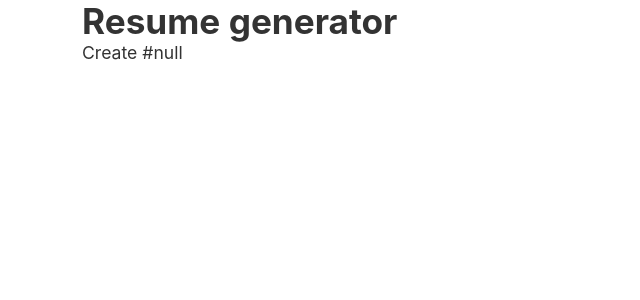
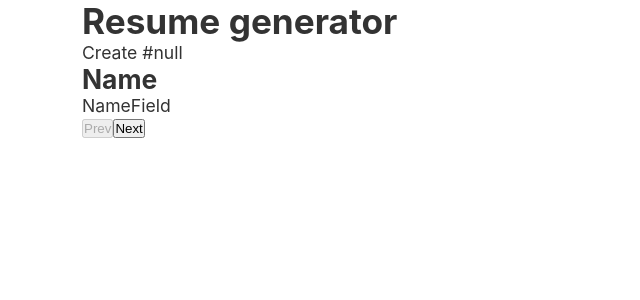
Before and after one commit to ratigumashvili/ol-academy-resume-generator-final-project, a React (Create React App) app: page /create in a window 1280 px wide. Shown: the top 300 px of the page, without its empty margins (0-640 px from the left). Built offline with nearby package versions, Linux system fonts and the light colour scheme.

Commit message:
added fieldsets

```diff
--- a/src/components/AngoraTemplate.jsx
+++ b/src/components/AngoraTemplate.jsx
@@ -2,6 +2,7 @@ const AngoraTemplate = ({ currentColor }) => {
   return (
     <div className="cv-template angora">
       <h1 style={{ color: `${currentColor}` }}>Jhon Doe</h1>
+      <h2 style={{ color: `${currentColor}` }}>Contacts</h2>
       <p className="cv-template-address">
         Lorem ipsum dolor sit amet consectetur adipisicing elit. <br />{" "}
         Voluptatum impedit ab error commodi ratione <br /> ducimus consequuntur!
--- /dev/null
+++ b/src/components/fieldSets/ContactsField.jsx
@@ -0,0 +1,5 @@
+const ContactsField = () => {
+  return <div>ContactsField</div>;
+};
+
+export default ContactsField;
--- /dev/null
+++ b/src/components/fieldSets/EducationField.jsx
@@ -0,0 +1,5 @@
+const EducationField = () => {
+  return <div>EducationField</div>;
+};
+
+export default EducationField;
--- /dev/null
+++ b/src/components/fieldSets/ExperienceField.jsx
@@ -0,0 +1,5 @@
+const ExperienceField = () => {
+  return <div>ExperienceField</div>;
+};
+
+export default ExperienceField;
--- /dev/null
+++ b/src/components/fieldSets/NameField.jsx
@@ -0,0 +1,5 @@
+const NameField = () => {
+  return <div>NameField</div>;
+};
+
+export default NameField;
--- /dev/null
+++ b/src/components/fieldSets/ProffesionalSummaryField.jsx
@@ -0,0 +1,5 @@
+const ProffesionalSummaryField = () => {
+  return <div>ProffesionalSummaryField</div>;
+};
+
+export default ProffesionalSummaryField;
--- /dev/null
+++ b/src/components/fieldSets/SkillsField.jsx
@@ -0,0 +1,5 @@
+const SkillsField = () => {
+  return <div>SkillsField</div>;
+};
+
+export default SkillsField;
--- a/src/index.scss
+++ b/src/index.scss
@@ -107,7 +107,7 @@ input[type="radio"]:checked::before {
 
 .theme-wrapper {
   position: relative;
-  min-height: 670px;
+  min-height: 690px;
   border-top: solid 1px rgba(0, 0, 0, 0.06);
   border-left: solid 1px rgba(0, 0, 0, 0.06);
   border-right: solid 1px rgba(0, 0, 0, 0.06);
--- a/src/pages/Create.jsx
+++ b/src/pages/Create.jsx
@@ -1,12 +1,65 @@
+import { useState } from "react";
 import { useSearchParams } from "react-router-dom";
+
+import NameField from "../components/fieldSets/NameField";
+import ContactsField from "../components/fieldSets/ContactsField";
+import ProffesionalSummaryField from "../components/fieldSets/ProffesionalSummaryField";
+import SkillsField from "../components/fieldSets/SkillsField";
+import ExperienceField from "../components/fieldSets/ExperienceField";
+import EducationField from "../components/fieldSets/EducationField";
 
 const Create = () => {
   const [searchParams] = useSearchParams();
   const theme = searchParams.get("theme");
   const color = searchParams.get("color");
+
+  const [fieldsetPosition, setFieldsetPostition] = useState(0);
+  const fieldSetName = [
+    "Name",
+    "Contacts",
+    "Professional summary",
+    "Skills",
+    "Experience",
+    "Education",
+  ];
+
+  const displayFieldset = () => {
+    if (fieldsetPosition === 0) {
+      return <NameField />;
+    }
+    if (fieldsetPosition === 1) {
+      return <ContactsField />;
+    }
+    if (fieldsetPosition === 2) {
+      return <ProffesionalSummaryField />;
+    }
+    if (fieldsetPosition === 3) {
+      return <SkillsField />;
+    }
+    if (fieldsetPosition === 4) {
+      return <ExperienceField />;
+    }
+    if (fieldsetPosition === 5) {
+      return <EducationField />;
+    }
+  };
   return (
-    <div>
+    <div className="resume-form">
       Create {theme} {`#${color}`}
+      <h2>{fieldSetName[fieldsetPosition]}</h2>
+      <div className="resume-form__body">{displayFieldset()}</div>
+      <button
+        disabled={fieldsetPosition === 0}
+        onClick={() => setFieldsetPostition((prev) => prev - 1)}
+      >
+        Prev
+      </button>
+      <button
+        disabled={fieldsetPosition === fieldSetName.length - 1}
+        onClick={() => setFieldsetPostition((prev) => prev + 1)}
+      >
+        Next
+      </button>
     </div>
   );
 };
```
